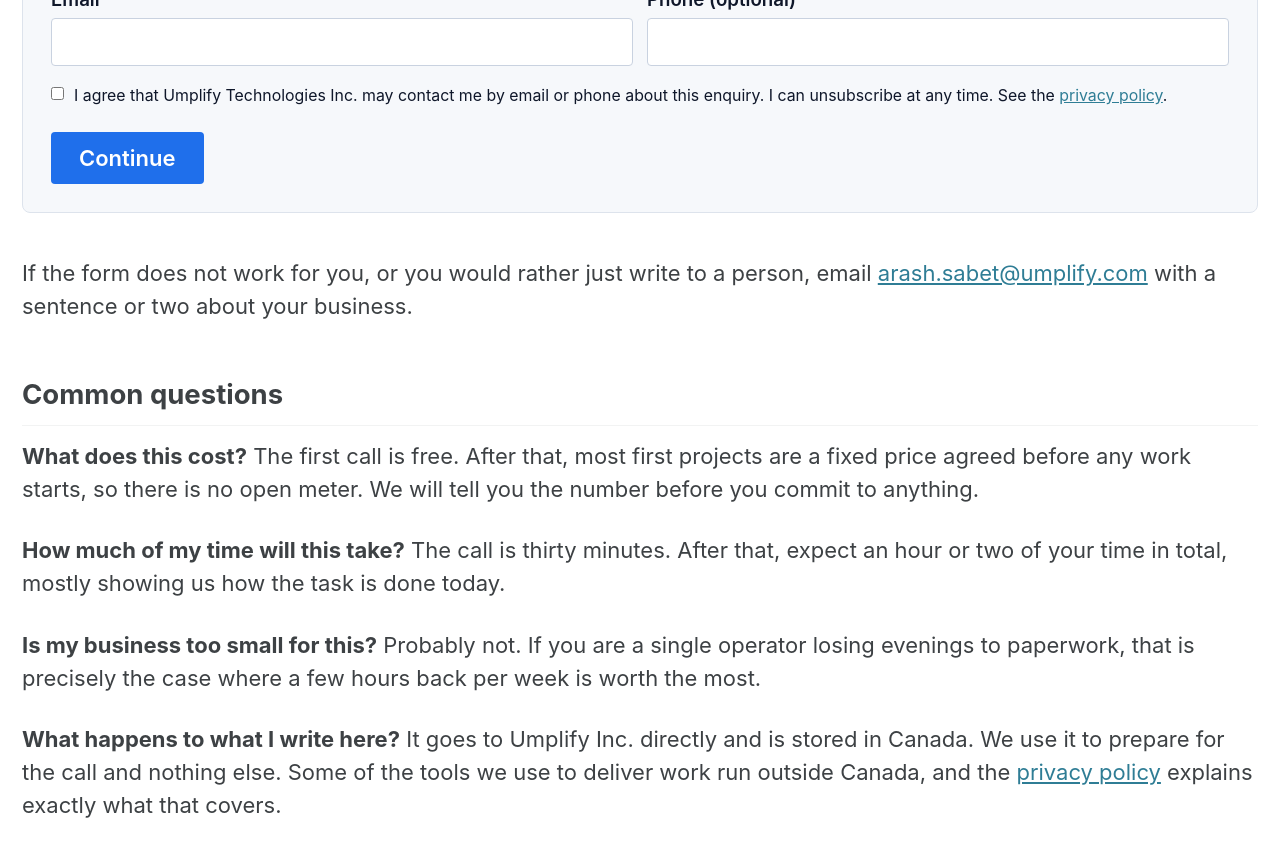
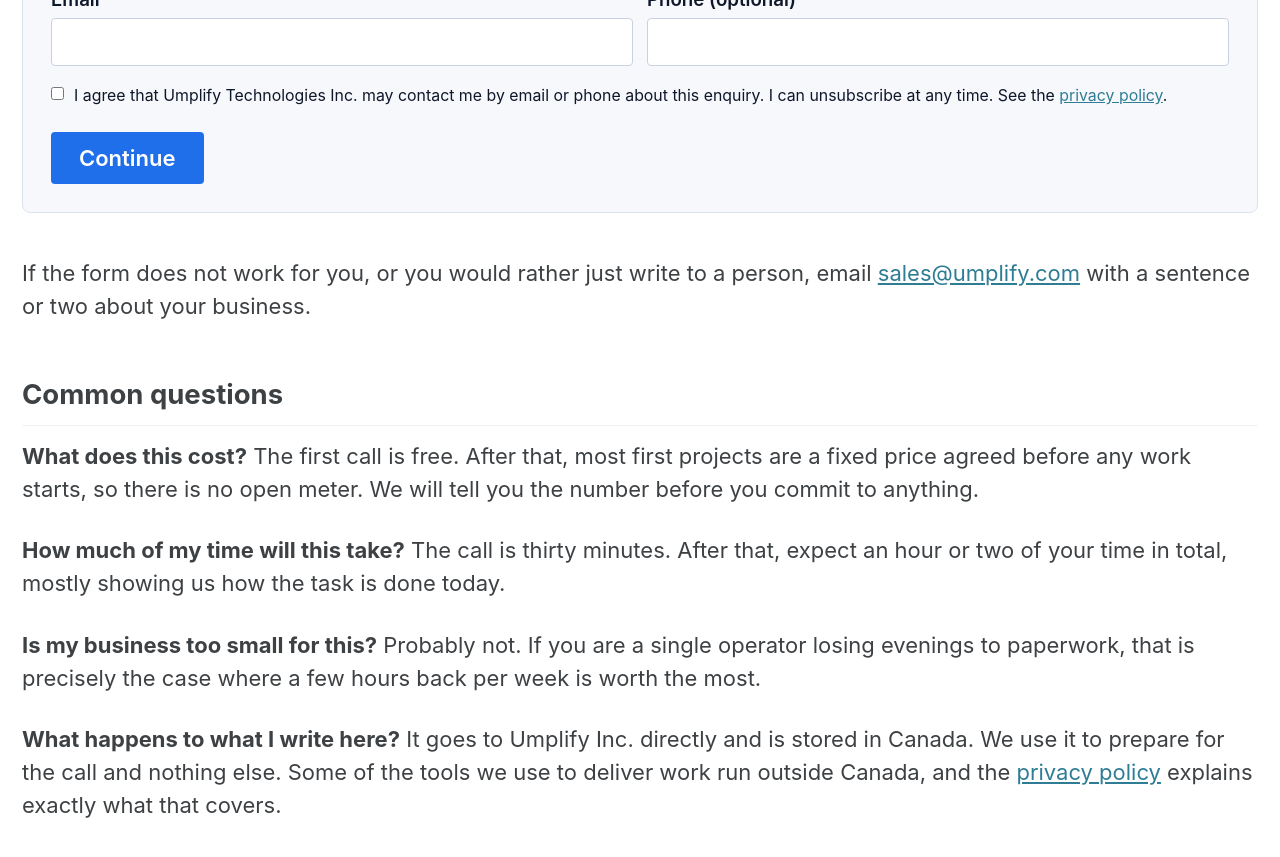
Before and after one commit to Umplify/umplify, a Jekyll site: the page built from _pages/ai-for-small-business.md, in a window 1280 px wide and 900 px high, scrolled down 3066 px. Shown: the top 857 px of the window. Built offline with Jekyll 4.4.1, drawn with Linux system fonts in a browser that asks for light colours; cached includes are drawn as plain includes.

Commit message:
Use sales@umplify.com as the public contact address
Removes the last personal name from visitor-facing copy. Covers the mailto
fallback, the noscript block, the thank-you panel, both JavaScript error
messages, and the privacy page's unsubscribe, rights and contact entries.

Internal lead alerts are unchanged and still route to a personal address;
that is function app configuration and never appears on the site.

Co-Authored-By: Claude Opus 5 (1M context) <noreply@anthropic.com>
Claude-Session: https://claude.ai/code/session_01Vs5LA7E6JveD3y3BPBNLFA

```diff
--- a/_includes/smb-lead-form.html
+++ b/_includes/smb-lead-form.html
@@ -35,7 +35,7 @@
   <noscript>
     <p class="smb-note" style="color:#B42318;">
       This form needs JavaScript to work. If you have it turned off, email
-      <a href="mailto:arash.sabet@umplify.com">arash.sabet@umplify.com</a>
+      <a href="mailto:sales@umplify.com">sales@umplify.com</a>
       with a sentence or two about your business and we will take it from there.
     </p>
   </noscript>
@@ -138,7 +138,7 @@
   <div class="smb-step" id="smb-done" tabindex="-1">
     <h3>Thank you</h3>
     <p>We have your details. Umplify Inc. will get back to you within one business day, usually sooner.</p>
-    <p class="smb-note">If it is urgent, email <a href="mailto:arash.sabet@umplify.com">arash.sabet@umplify.com</a> directly.</p>
+    <p class="smb-note">If it is urgent, email <a href="mailto:sales@umplify.com">sales@umplify.com</a> directly.</p>
   </div>
 </div>
 
@@ -218,7 +218,7 @@
     .then(function (r) {
       busy(step1, false, 'Continue');
       if (!r.ok || !r.data.success) {
-        return fail(err1, r.data.message || 'Something went wrong. Please email arash.sabet@umplify.com and we will pick it up.');
+        return fail(err1, r.data.message || 'Something went wrong. Please email sales@umplify.com and we will pick it up.');
       }
       submissionId = r.data.submissionId || null;
       track('smb_lead_step1', { form_id: FORM_ID });
@@ -226,7 +226,7 @@
     })
     .catch(function () {
       busy(step1, false, 'Continue');
-      fail(err1, 'We could not reach our server. Please email arash.sabet@umplify.com and we will pick it up.');
+      fail(err1, 'We could not reach our server. Please email sales@umplify.com and we will pick it up.');
     });
   });
 
--- a/_pages/ai-for-small-business.md
+++ b/_pages/ai-for-small-business.md
@@ -54,7 +54,7 @@ Two short steps. The first takes about a minute, and the second is two questions
 
 {% include smb-lead-form.html %}
 
-If the form does not work for you, or you would rather just write to a person, email [arash.sabet@umplify.com](mailto:arash.sabet@umplify.com) with a sentence or two about your business.
+If the form does not work for you, or you would rather just write to a person, email [sales@umplify.com](mailto:sales@umplify.com) with a sentence or two about your business.
 
 ## Common questions
 
```
Also changed, not shown: _pages/privacy.md (+3 -3 lines).
